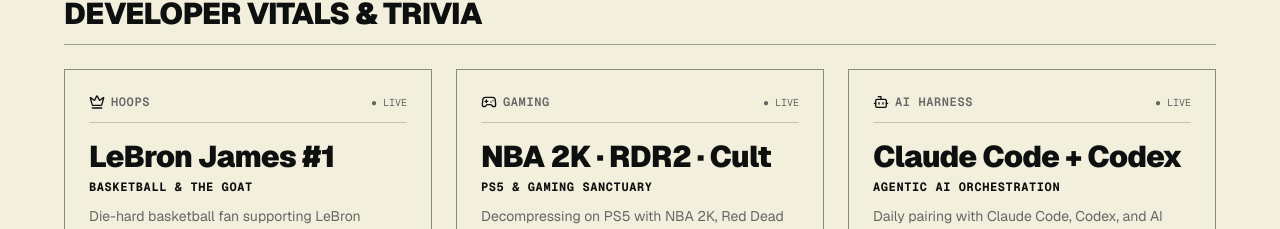
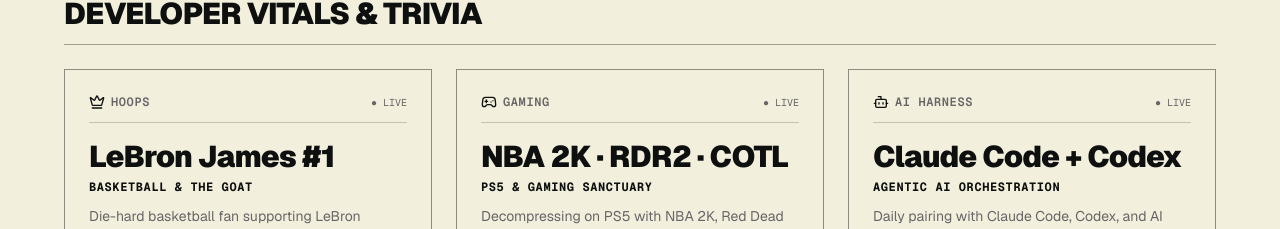
Before and after one commit to franze-calleja/franzecalleja, a Next.js app: page /stats in a window 1280 px wide. Shown: the part 1115-1344 px from the top of the page. Built offline with nearby package versions, Linux system fonts and the light colour scheme; no server answers.

Commit message:
fix: correct game title in quirkyStats from 'Cult' to 'COTL'

```diff
--- a/app/stats/page.tsx
+++ b/app/stats/page.tsx
@@ -89,7 +89,7 @@
   },
   {
     title: "PS5 & Gaming Sanctuary",
-    value: "NBA 2K · RDR2 · Cult",
+    value: "NBA 2K · RDR2 · COTL",
     description: "Decompressing on PS5 with NBA 2K, Red Dead Redemption 2, Cult of the Lamb, and great indie titles.",
     icon: Gamepad2,
     tag: "Gaming",
```
